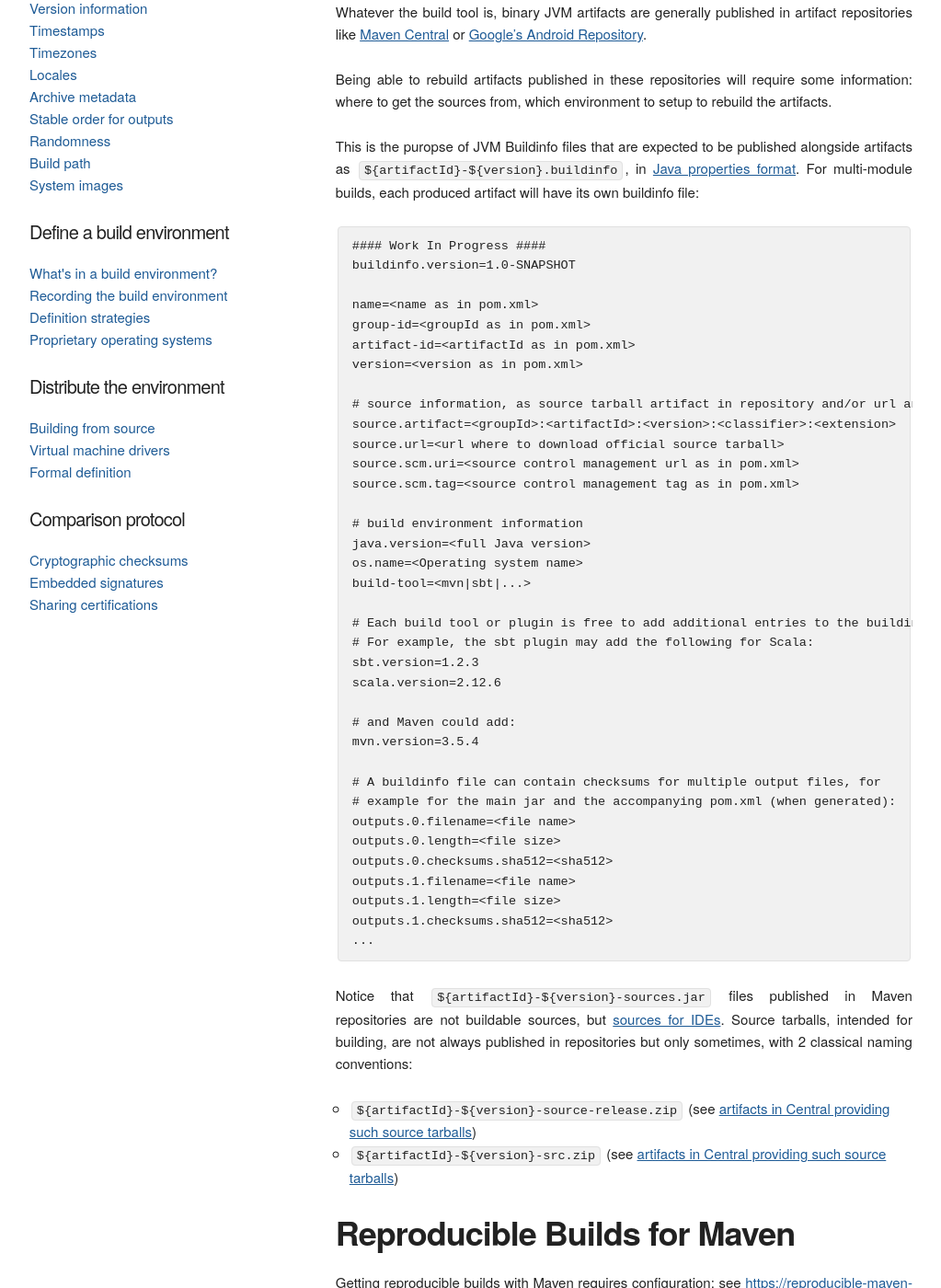
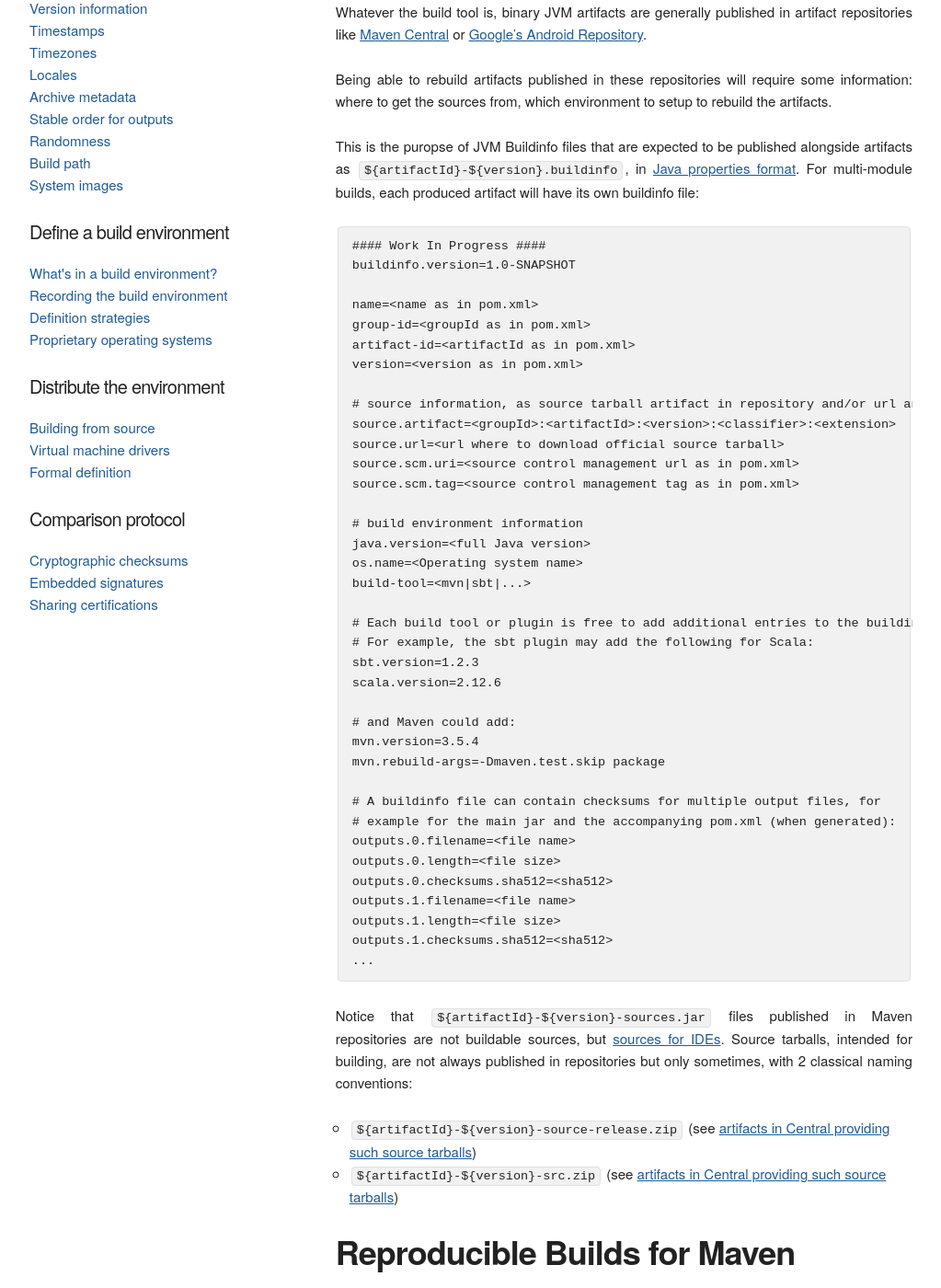
Before and after one commit to prototypefund/reproducible-website, a Jekyll site: the page built from _docs/jvm.md, in a window 1280 px wide and 1400 px high, scrolled down 434 px. Shown: the whole window at 92% size, without its empty margins (128-1151 px from the left). Built offline with Jekyll 4.4.1, drawn with Linux system fonts in a browser that asks for light colours; some web fonts are replaced.

Commit message:
added mvn.rebuild-args

```diff
--- a/_docs/jvm.md
+++ b/_docs/jvm.md
@@ -56,6 +56,7 @@ scala.version=2.12.6
 
 # and Maven could add:
 mvn.version=3.5.4
+mvn.rebuild-args=-Dmaven.test.skip package
 
 # A buildinfo file can contain checksums for multiple output files, for
 # example for the main jar and the accompanying pom.xml (when generated):
```
